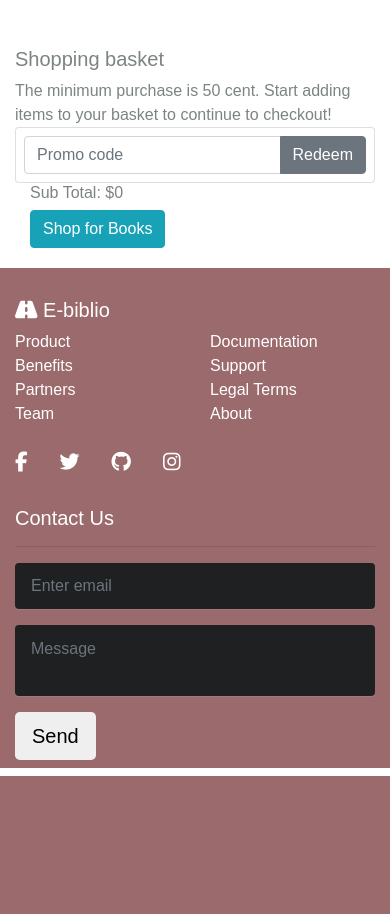
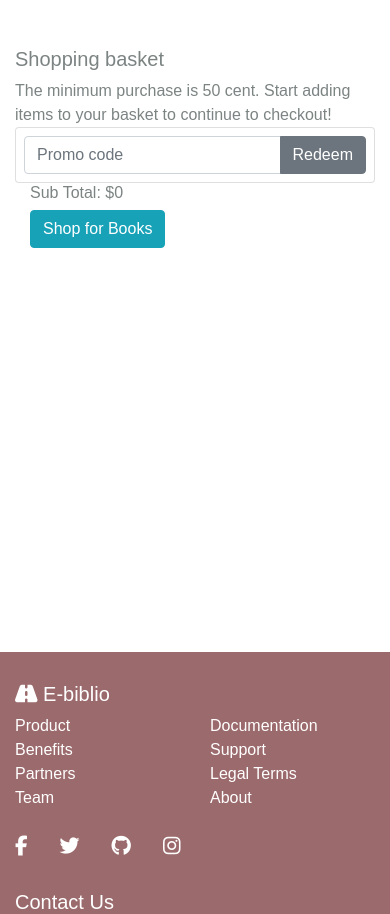
Before and after one commit to xiaoniuniu89/ebibliop5, a Django app: page /basket/ in a window 390 px wide. Shown: the part 76-990 px from the top of the page. Before the commit the page ends 852 px from the top, so only its background shows below. Run offline with Django 3.2, Linux system fonts and the light colour scheme; tables that the repository leaves empty hold one stand-in row (values such as "Sample post"); some libraries are stand-ins or nearby versions.

Commit message:
add responsive style to basket summary and dashboard, main fix was adding more height to body to combat bigger footer

```diff
--- a/basket/templates/basket/basket_summary.html
+++ b/basket/templates/basket/basket_summary.html
@@ -1,5 +1,14 @@
 {% extends "base.html" %}
 {% load static %}
+{% block extra_css %}
+<style>
+  @media screen and (max-width: 780px) {
+    main {
+        min-height: 80vh!important;
+    }
+}
+</style>
+{% endblock %}
 {% block content %}
 <main class="pt-5">
     <div class="container">
@@ -10,7 +19,7 @@
       {% with product=item.product %}
       <div data-index="{{product.id}}" class="row mb-4 border product-item">
         <div class="col-md-3 col-lg-2 order-md-first bg-light">
-          <img class="img-fluid mx-auto d-block" width="120px" alt="Responsive image" src="{{ product.image.url }}">
+          <img class="img-fluid mx-auto d-none d-md-block" width="120px" alt="Responsive image" src="{{ product.image.url }}">
         </div>
         <div class="col-md-9 col-lg-10 ps-md-3 ps-lg-10">
           <a href="{{ product.get_absolute_url }}" class="text-decoration-none text-reset">
--- a/dashboard/static/dashboard/css/user_dashboard.css
+++ b/dashboard/static/dashboard/css/user_dashboard.css
@@ -58,3 +58,9 @@ select.form-control{
 .dash-wrapper {
     min-height: 60vh;
 }
+
+@media screen and (max-width: 780px) {
+    main {
+        min-height: 80vh!important;
+    }
+}
--- a/dashboard/templates/dashboard/dashboard.html
+++ b/dashboard/templates/dashboard/dashboard.html
@@ -3,9 +3,7 @@
 {% block extra_css %}
     <link rel='stylesheet' href="{% static 'dashboard/css/user_dashboard.css' %}" />
 {% endblock %}
-{% block extra_js_head %}
-    {% comment %} <script src="{% static 'dashboard/js/update_billing.js'%}"></script> {% endcomment %}
-{% endblock %}
+
 {% block content %}
 
 <main role="main" class="container">
```
Also changed, not shown: checkout/static/checkout/css/checkout.css (line endings or trailing spaces).
